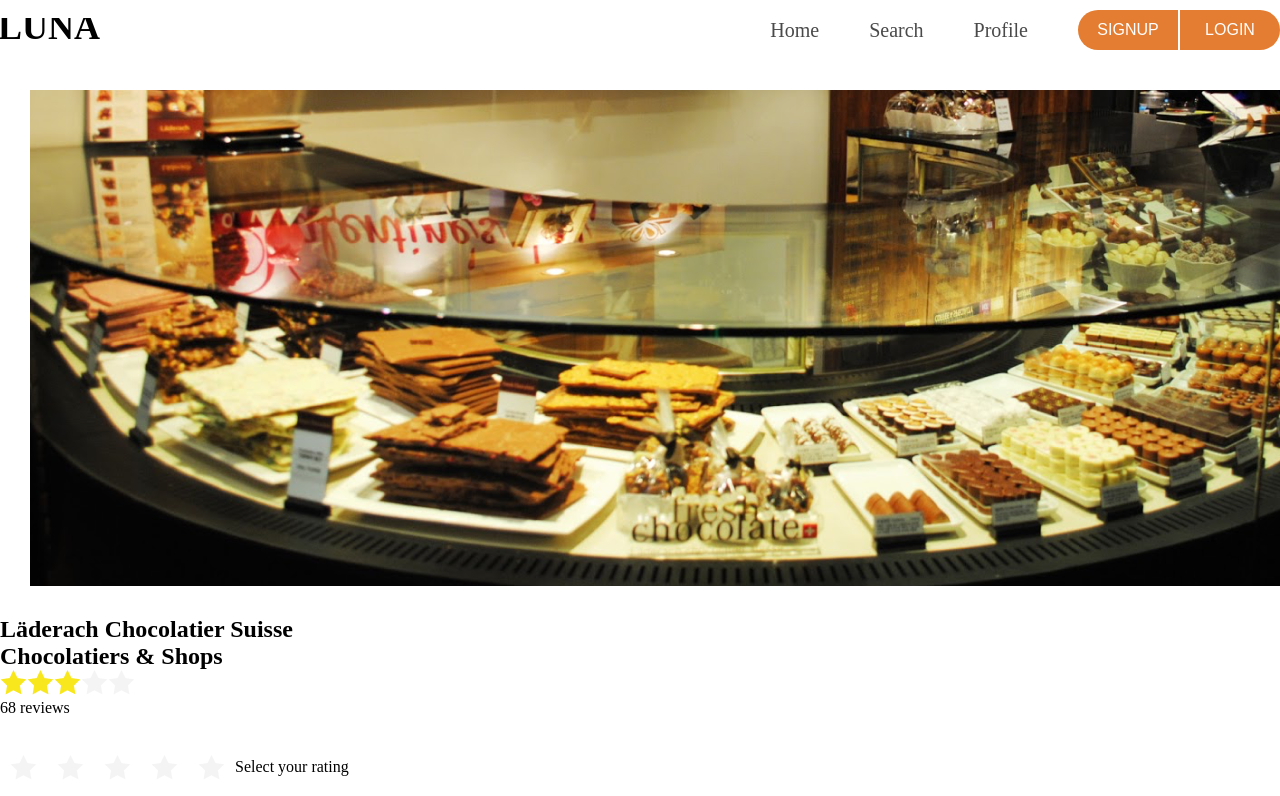
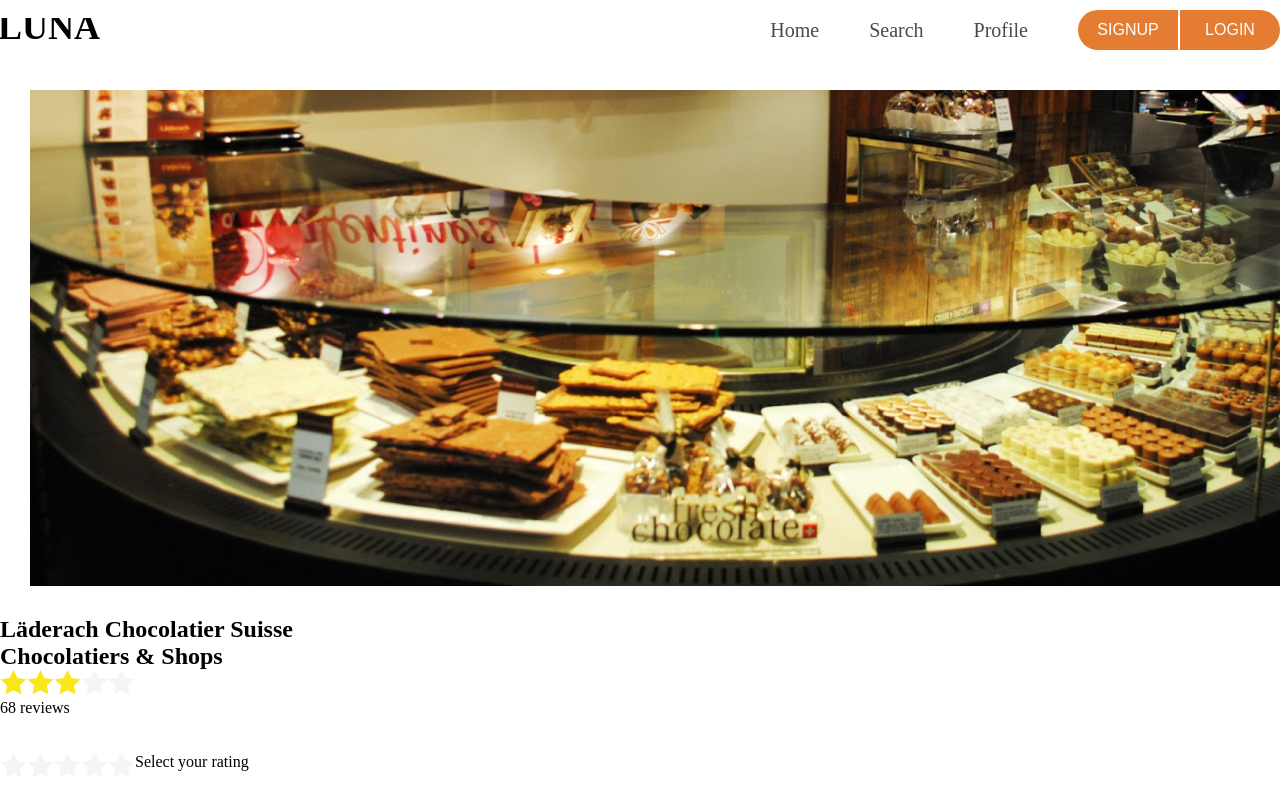
Before and after one commit to malhotra-hitesh/Restaurant-Search-Project, a React (Create React App) app in the folder frontend/: page /reviews in a window 1280 px wide. Shown: the top 796 px of the page. Built offline with nearby package versions, Linux system fonts and the light colour scheme; a web font is replaced by a local one.

Commit message:
dispatch and rating working

```diff
--- a/frontend/src/pages/CreateReview/Review.styles.js
+++ b/frontend/src/pages/CreateReview/Review.styles.js
@@ -67,6 +67,19 @@ export const ReviewHeader=styled.div`
     text-decoration: none;
     padding: 10px;
   }
+  .stars-container {
+    display: flex;
+    flex-direction: row;
+  }
+
+  .button-star {
+    border: none;
+    cursor: pointer;
+    appearance: none;
+    background-color: inherit;
+    font-size: 16px;
+
+  }
 
 
 
--- a/frontend/src/pages/CreateReview/index.js
+++ b/frontend/src/pages/CreateReview/index.js
@@ -5,12 +5,54 @@ import {ReviewHeader} from "./Review.styles";
 import axios from "axios";
 import reviewpageimage from '../../assets/reviewpageimage.png'
 import {useSelector} from "react-redux";
+import {useNavigate} from "react-router-dom";
+import FullStar from "../../assets/yellowstar.svg";
+import HalfStar from "../../assets/halfstar.png";
+import NoStar from "../../assets/nostar.svg";
 
 const CreateReviewPage = () => {
-    const auth = useSelector((state) => state);
-    console.log(auth)
-    /*const token = 'eyJhbGciOiJIUzI1NiIsInR5cCI6IkpXVCJ9.eyJ0b2tlbl90eXBlIjoiYWNjZXNzIiwiZXhwIjoxNjc1MTcwNzI4LCJpYXQiOjE2NzQ3Mzg3MjgsImp0aSI6ImNmNGUyNmFkMzk1OTRmODY4NzA2NjZkMmMwYjNlZWM5IiwidXNlcl9pZCI6OX0.77LwspYW0Lf9G51dO2-kYBsR2LfWYJFHipIsoWxm1Fc'*/
-    const access= localStorage.getItem("access");
+    const access = localStorage.getItem("access");
+    const navigate = useNavigate();
+    const [rating, setRating] = useState(0);
+    const [stars, setStars] = useState([]);
+
+    const countStars = amount => {
+        const stars = []
+
+        // compute rating in number of stars
+        if (typeof amount === 'number') {
+            // console.log("amount stars =", amount)
+            const roundedAmount = Math.round(amount*10)/10
+            for (let i = roundedAmount; i >= 0; i--) {
+                if (i >= 0.75) stars.push(1);
+                else if (i >= 0.25) stars.push(0.5)
+            }
+        }
+        if (stars.length < 5) {
+            for (let i = stars.length; i<5; i++) {
+               stars.push(0)
+            }
+        }
+        return stars;
+    }
+
+    useEffect(() =>{
+        setStars(countStars(rating));
+    }, []);
+
+    const handleClick = (e, rating) => {
+        // console.log("rating =", rating);
+        // console.log("countstars =",countStars(rating));
+        setStars(countStars(rating));
+        // console.log("stars =", stars)
+        setFormData(prevState => {
+            return {
+                ...prevState,
+                rating: rating
+            }
+        });
+        // console.log("formData =", formData)
+    }
 
     const config = {
         method: "POST",
@@ -19,7 +61,8 @@ const CreateReviewPage = () => {
         },
     }
     const [formData, setFormData] = useState({
-        content:""
+        content: "",
+        rating: 0
     });
 
     const handleChange = e => {
@@ -29,13 +72,17 @@ const CreateReviewPage = () => {
                 [e.target.name]: e.target.value
             }
         });
+        // console.log("formData =", formData)
+
     }
 
     const handleSubmit=event=>{
         event.preventDefault();
-        axios.post('https://luna-group2.propulsion-learn.ch/backend/api/reviews/new/8/',formData,config)
+        axios.post('https://luna-group2.propulsion-learn.ch/backend/api/reviews/new/8/',formData, config)
             .then(response=>{
                 console.log(response);
+             /* if post request is successful, user is redirected to home */
+            if (response.status === 201) navigate("/");
             })
             .catch(error=>{
                 console.log(error);
@@ -59,26 +106,32 @@ const CreateReviewPage = () => {
                         <img src={star_empty} alt="star for the restaurant"/>
                         <p>68 reviews</p>
                     </div>
+
                 </div>
 
                 <div>
                     <section className="top-field">
-                        <button className="buttons-stars">
-                            <img src={star_empty} alt="empty star for the customers to fill"/>
-                        </button>
-                        <button className="buttons-stars">
-                            <img src={star_empty} alt="empty star for the customers to fill"/>
-                        </button>
-                        <button className="buttons-stars">
-                            <img src={star_empty} alt="empty star for the customers to fill"/>
-                        </button>
-                        <button className="buttons-stars">
-                            <img src={star_empty} alt="empty star for the customers to fill"/>
-                        </button>
-                        <button className="buttons-stars">
-                            <img src={star_empty} alt="empty star for the customers to fill"/>
-                        </button>
+                        <div className='stars-container'>
+                            {stars.map((star, index) => {
+                            return(
+                                <div>
+                                {star === 1 ? <button className={'button-star'}
+                                                      name={'rating'}
+                                                      value={index+1}
+                                                      onClick={e => handleClick(e, index+1)}> <img src={FullStar} />  </button>:
+                                                    star === 0.5 ? <button className={'button-star'}
+                                                                           name={'rating'}
+                                                                           value={index+1}
+                                                                           onClick={e => handleClick(e, index+1)}> <img src={HalfStar} /> </button>  :
+                                                    <button className={'button-star'}
+                                                            name={'rating'}
+                                                            value={index+1}
+                                                            onClick={e => handleClick(e, index+1)}> <img src={NoStar} /> </button>}
+                                </div>
+                            )
+                        })}
                         <p className="rating">Select your rating</p>
+                    </div>
                     </section>
                     <section className={"input-field-container"}>
                         <input className={"input-field"}
```
